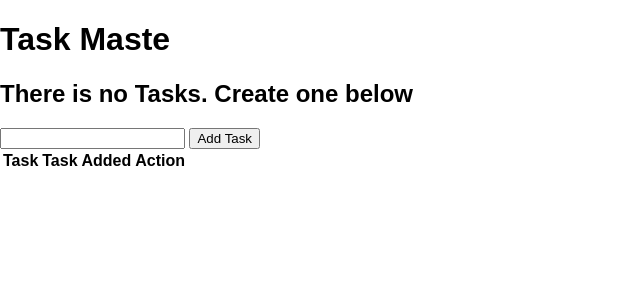
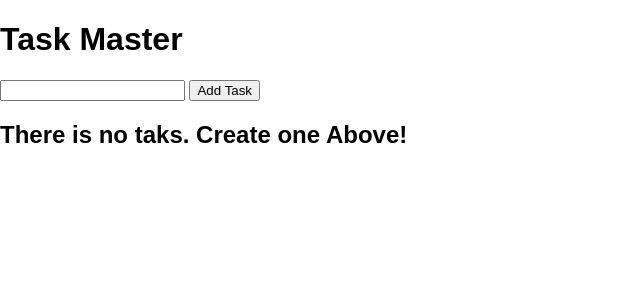
Before and after one commit to chirag1981/todoapp, a Flask app: page / in a window 1280 px wide. Shown: the top 300 px of the page, without its empty margins (0-640 px from the left). Run offline with Flask 3, Linux system fonts and the light colour scheme; lists and menus that the app fills with data are empty.

Commit message:
modified code

```diff
--- a/templates/index.html
+++ b/templates/index.html
@@ -8,14 +8,16 @@
 
 {% block body %}
 <div class="content">
-    <h1>Task Maste</h1>
+    <h1>Task Master</h1>
+    <div class="form">
+        <form action="/" method="POST">
+            <input type="text" name="content" id="content">
+            <input type="submit" value="Add Task">
+        </form>
+    </div>
     {% if tasks|length < 1 %}
-    <h2>There is no Tasks. Create one below</h2>
-
-    <form action="/" method="POST">
-        <input type="text" name="content" id="content">
-        <input type="submit" value="Add Task">
-    </form>
+    <h2>There is no taks. Create one Above!</h2>
+    {% else %}
     <table>
         <tr>
             <th>Task</th>
@@ -35,5 +37,7 @@
         {% endfor %}
     </table>
     {% endif %}
+
+
 </div>
 {% endblock %}
```
Also changed, not shown: templates/update.html (+10 -6 lines), app.py (line endings or trailing spaces).
